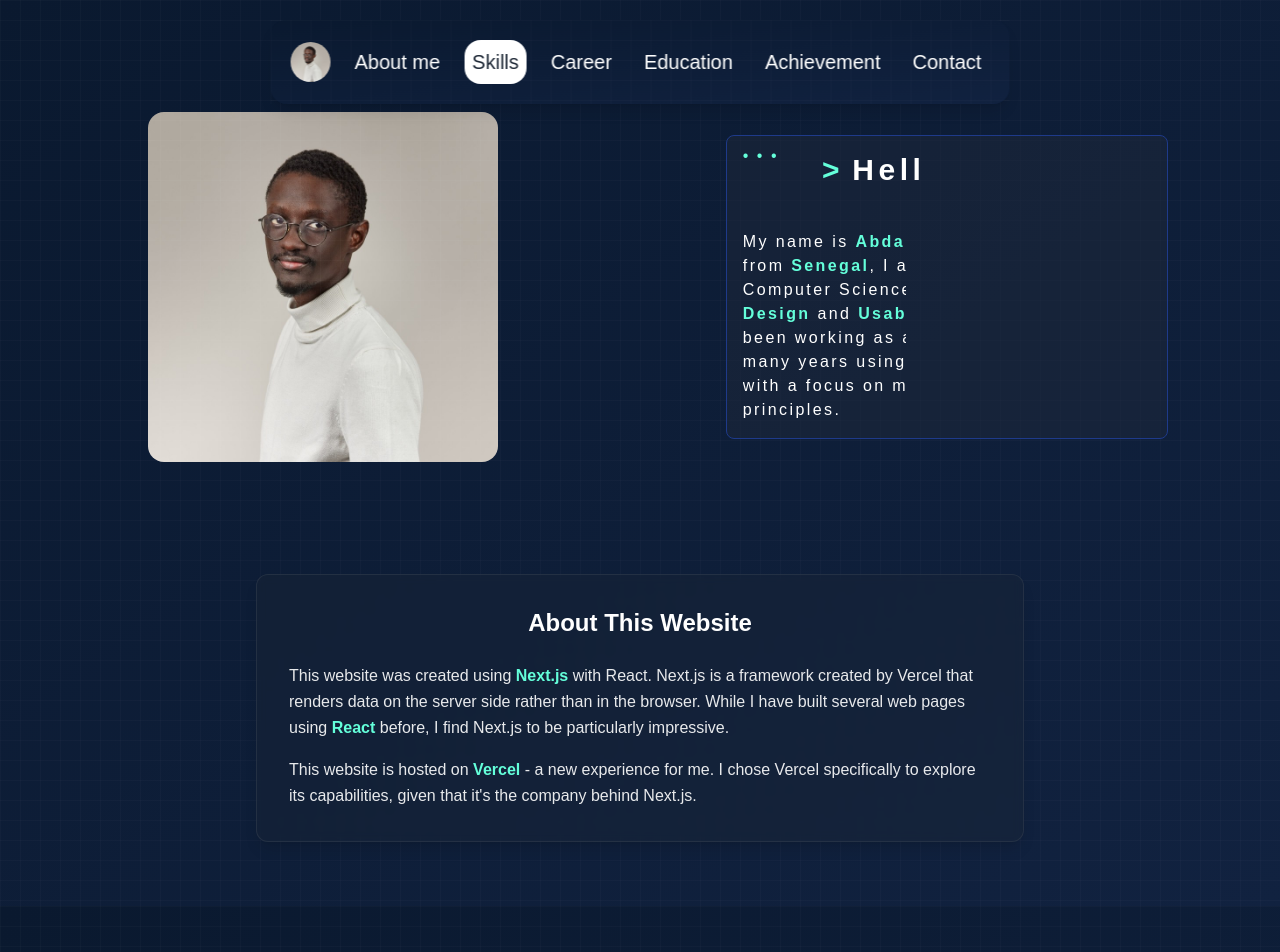
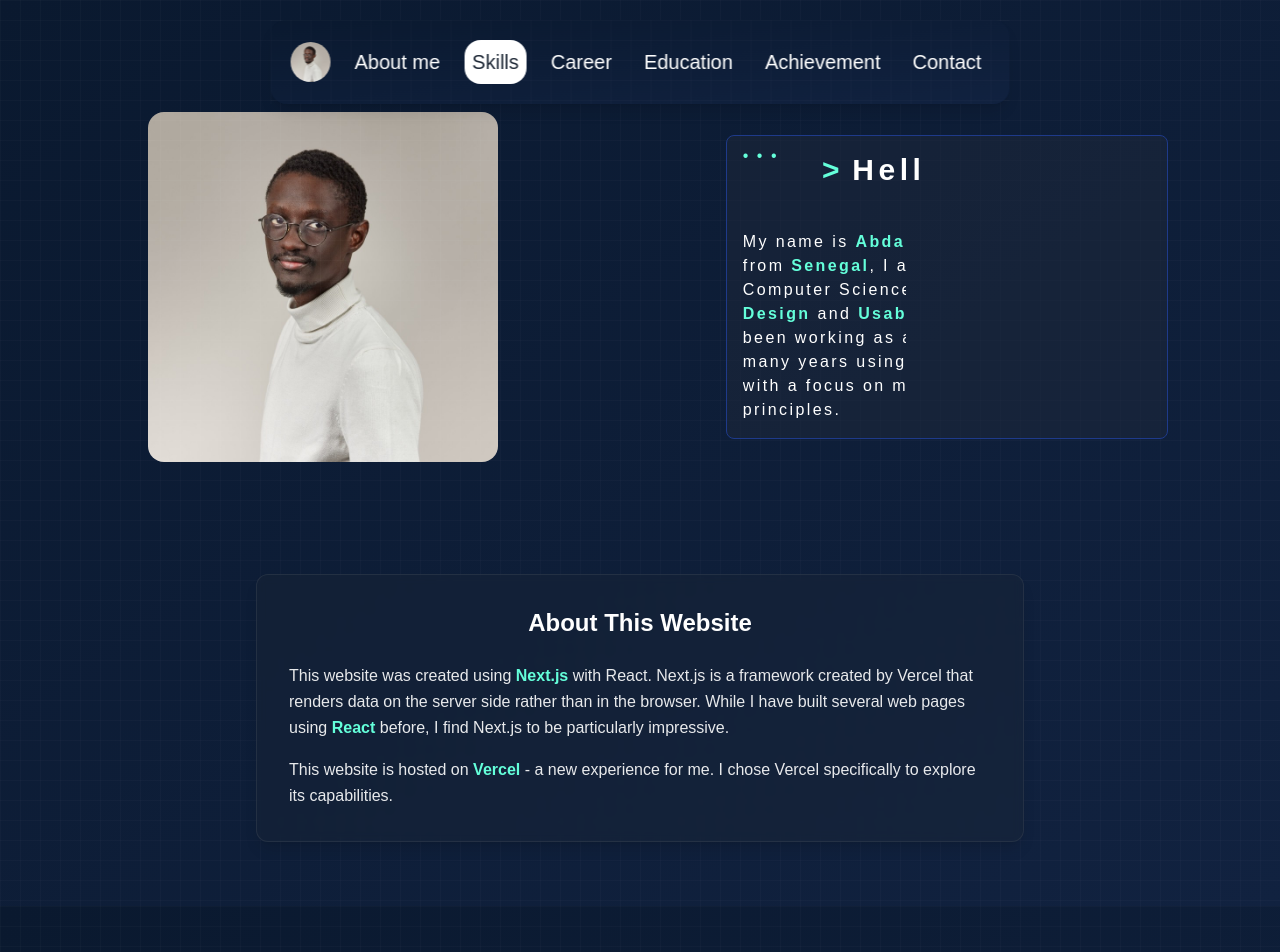
Before and after one commit to Developers-at-G/the-dev-guy, a Next.js app: page / in a window 1280 px wide. Shown: the top 952 px of the page. Built offline with nearby package versions, Linux system fonts and the light colour scheme.

Commit message:
update text

```diff
--- a/src/app/Profile/Profile.tsx
+++ b/src/app/Profile/Profile.tsx
@@ -55,8 +55,7 @@ const Profile = () => {
             </p>
             <p className="text-base text-white/90 leading-relaxed mt-4">
               This website is hosted on <span className="highlight">Vercel</span> - a new experience for me.
-              I chose Vercel specifically to explore its capabilities,
-              given that it's the company behind Next.js.
+              I chose Vercel specifically to explore its capabilities.
             </p>
           </div>
         </div>
```
